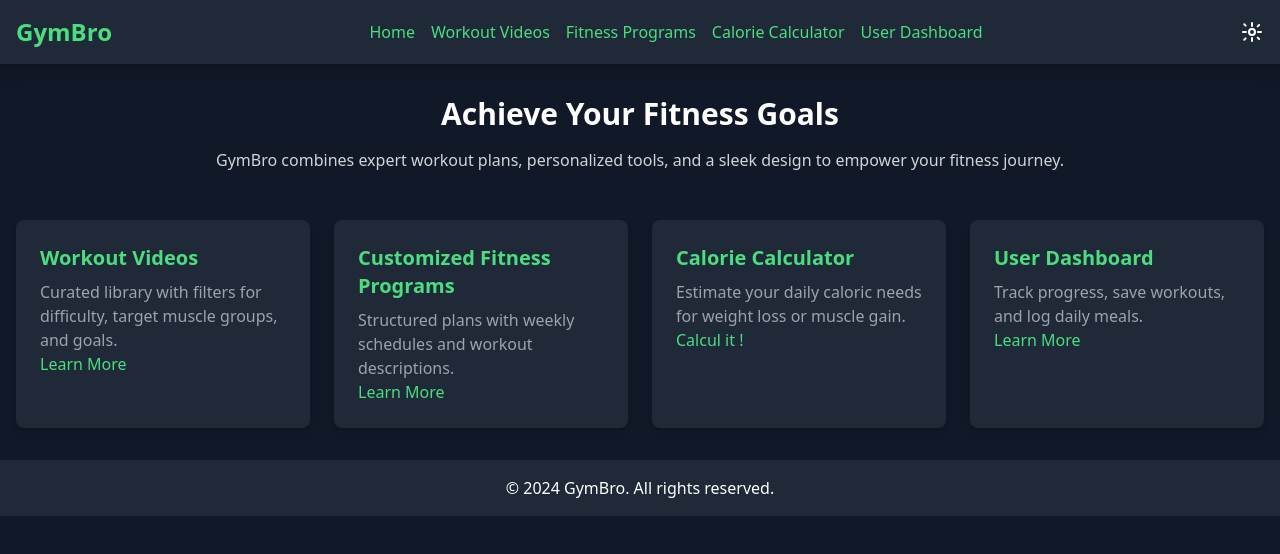
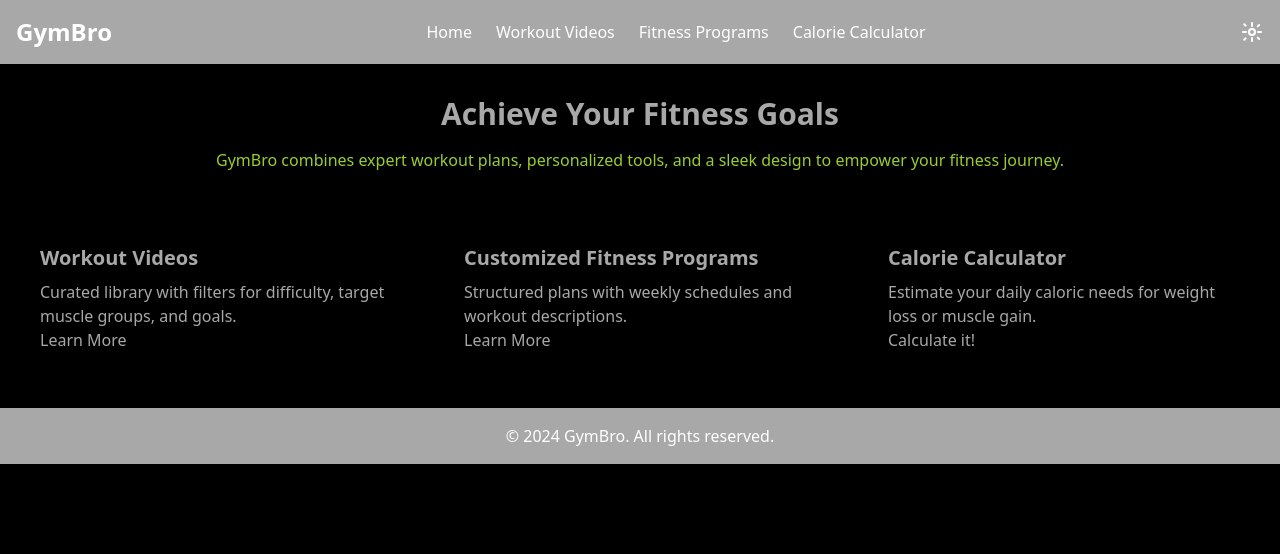
Before and after one commit to abdelkouddousalami/GYM-PLATFORM, a plain HTML site: page index.html in a window 1280 px wide. Both pictures are taken after a click on the button "Toggle dark mode". Drawn offline with nearby package versions, Linux system fonts and the light colour scheme.

Commit message:
start the work in the page side

```diff
--- a/index.html
+++ b/index.html
@@ -7,26 +7,126 @@
     <title>GymBro - Your Digital Gym Partner</title>
     <script src="https://cdn.tailwindcss.com"></script>
     <style>
+        /* Custom Theme Variables */
+        :root {
+            --text-light: #2b2b2b;
+            --background-light: #ffffff;
+            --primary-light: #575757;
+            --secondary-light: #99cd32;
+            --accent-light: #80ff00;
+
+            --text-dark: #d4d4d4;
+            --background-dark: #000000;
+            --primary-dark: #a8a8a8;
+            --secondary-dark: #99cd32;
+            --accent-dark: #80ff00;
+        }
+
+        /* Light Mode */
+        .light-mode {
+            --text-color: var(--text-light);
+            --background-color: var(--background-light);
+            --primary-color: var(--primary-light);
+            --secondary-color: var(--secondary-light);
+            --accent-color: var(--accent-light);
+        }
+
+        /* Dark Mode */
+        .dark-mode {
+            --text-color: var(--text-dark);
+            --background-color: var(--background-dark);
+            --primary-color: var(--primary-dark);
+            --secondary-color: var(--secondary-dark);
+            --accent-color: var(--accent-dark);
+        }
+
+        body {
+            color: var(--text-color);
+            background-color: var(--background-color);
+            font-family: sans-serif;
+            transition: color 0.3s, background-color 0.3s;
+        }
+
+        header,
+        footer {
+            background-color: var(--primary-color);
+        }
+
+        .text-primary {
+            color: var(--primary-color);
+        }
+
+        .text-secondary {
+            color: var(--secondary-color);
+        }
+
+        .bg-accent {
+            background-color: var(--accent-color);
+        }
+
+        .hover\:text-accent:hover {
+            color: var(--accent-color);
+        }
+
+        .bg-light {
+            background-color: var(--background-color);
+        }
+
+        .bg-dark {
+            background-color: var(--background-color);
+        }
+
+        /* Mobile Menu Improvements */
+        #mobile-menu {
+            display: none;
+        }
+
+        #mobile-menu.active {
+            display: block;
+        }
+
+        #close-menu {
+            font-size: 2rem;
+            cursor: pointer;
+        }
+
+        #menu-toggle {
+            font-size: 1.5rem;
+            cursor: pointer;
+        }
+
+        /* Improved Button Styles */
+        .button {
+            padding: 10px 20px;
+            background-color: var(--accent-color);
+            color: var(--background-color);
+            border-radius: 5px;
+            text-align: center;
+        }
+
+        .button:hover {
+            background-color: var(--primary-color);
+        }
+
     </style>
 </head>
 
-<body class="bg-gray-900 text-white font-sans transition-colors duration-300" id="body">
+<body class="bg-light text-primary font-sans transition-colors duration-300 light-mode" id="body">
     <!-- Header -->
-    <header class="bg-gray-800 text-white py-4 shadow-lg">
+    <header class="bg-primary text-white py-4 shadow-lg">
         <div class="container mx-auto flex justify-between items-center px-4">
-            <h1 class="text-2xl font-bold text-green-400">GymBro</h1>
+            <h1 class="text-2xl font-bold text-accent">GymBro</h1>
             <nav class="hidden md:flex">
-                <ul class="flex space-x-4">
-                    <li><a href="index.html" class="hover:underline text-green-400">Home</a></li>
-                    <li><a href="workout-videos.html" class="hover:underline text-green-400">Workout Videos</a></li>
-                    <li><a href="fitness-programs.html" class="hover:underline text-green-400">Fitness Programs</a></li>
-                    <li><a href="calories.html" class="hover:underline text-green-400">Calorie Calculator</a></li>
-                    <li><a href="user-dashboard.html" class="hover:underline text-green-400">User Dashboard</a></li>
+                <ul class="flex space-x-6">
+                    <li><a href="index.html" class="hover:underline text-accent">Home</a></li>
+                    <li><a href="workout-videos.html" class="hover:underline text-accent">Workout Videos</a></li>
+                    <li><a href="fitness-programs.html" class="hover:underline text-accent">Fitness Programs</a></li>
+                    <li><a href="calories.html" class="hover:underline text-accent">Calorie Calculator</a></li>
                 </ul>
             </nav>
             <!-- Mobile Hamburger Icon -->
             <div class="md:hidden">
-                <button id="menu-toggle" class="text-white focus:outline-none">
+                <button id="menu-toggle" aria-label="Toggle mobile menu" class="text-white focus:outline-none">
                     <svg xmlns="http://www.w3.org/2000/svg" fill="none" viewBox="0 0 24 24" stroke="currentColor"
                         class="w-6 h-6">
                         <path stroke-linecap="round" stroke-linejoin="round" stroke-width="2"
@@ -35,7 +135,7 @@
                 </button>
             </div>
             <!-- Dark Mode Toggle Button -->
-            <button id="dark-mode-toggle" class="text-white focus:outline-none">
+            <button id="dark-mode-toggle" aria-label="Toggle dark mode" class="text-white focus:outline-none">
                 <svg id="sun-icon" xmlns="http://www.w3.org/2000/svg" fill="none" viewBox="0 0 24 24"
                     stroke="currentColor" class="w-6 h-6">
                     <path stroke-linecap="round" stroke-linejoin="round" stroke-width="2"
@@ -56,61 +156,46 @@
     <main class="container mx-auto px-4 py-8">
         <!-- Introduction -->
         <section class="text-center mb-12">
-            <h2 class="text-3xl font-bold text-white">Achieve Your Fitness Goals</h2>
-            <p class="text-gray-300 mt-4">GymBro combines expert workout plans, personalized tools, and a sleek design
-                to empower your fitness journey.</p>
+            <h2 class="text-3xl font-bold text-primary">Achieve Your Fitness Goals</h2>
+            <p class="text-secondary mt-4">GymBro combines expert workout plans, personalized tools, and a sleek design to empower your fitness journey.</p>
         </section>
 
         <!-- Core Features -->
-        <section class="grid grid-cols-1 sm:grid-cols-2 lg:grid-cols-4 gap-6">
+        <section class="grid grid-cols-1 sm:grid-cols-2 lg:grid-cols-3 gap-6">
             <!-- Workout Videos -->
-
-                <div class="bg-gray-800 rounded-lg shadow-md p-6">
-                    <h3 class="text-xl font-bold text-green-400 mb-2">Workout Videos</h3>
-                    <p class="text-gray-400">Curated library with filters for difficulty, target muscle groups, and
-                        goals.</p>
-                    <a href="workout-videos.html" class="text-green-400 hover:underline">Learn More</a>
-                </div>
-
+            <div class="bg-light rounded-lg shadow-md p-6">
+                <h3 class="text-xl font-bold text-accent mb-2">Workout Videos</h3>
+                <p class="text-primary">Curated library with filters for difficulty, target muscle groups, and goals.</p>
+                <a href="workout-videos.html" class="text-accent hover:underline">Learn More</a>
+            </div>
 
             <!-- Customized Fitness Programs -->
-            <div class="bg-gray-800 rounded-lg shadow-md p-6">
-                <h3 class="text-xl font-bold text-green-400 mb-2">Customized Fitness Programs</h3>
-                <p class="text-gray-400">Structured plans with weekly schedules and workout descriptions.</p>
-                <a href="fitness-programs.html" class="text-green-400 hover:underline">Learn More</a>
+            <div class="bg-light rounded-lg shadow-md p-6">
+                <h3 class="text-xl font-bold text-accent mb-2">Customized Fitness Programs</h3>
+                <p class="text-primary">Structured plans with weekly schedules and workout descriptions.</p>
+                <a href="fitness-programs.html" class="text-accent hover:underline">Learn More</a>
             </div>
 
             <!-- Calorie Calculator -->
-
-                <div class="bg-gray-800 rounded-lg shadow-md p-6">
-                    <h3 class="text-xl font-bold text-green-400 mb-2">Calorie Calculator</h3>
-                    <p class="text-gray-400">Estimate your daily caloric needs for weight loss or muscle gain.</p>
-                    <a href="calories.html" class="text-green-400 hover:underline">Calcul it !</a>
-                </div>
-
-
-            <!-- User Dashboard -->
-            <div class="bg-gray-800 rounded-lg shadow-md p-6">
-                <h3 class="text-xl font-bold text-green-400 mb-2">User Dashboard</h3>
-                <p class="text-gray-400">Track progress, save workouts, and log daily meals.</p>
-                <a href="user-dashboard.html" class="text-green-400 hover:underline">Learn More</a>
+            <div class="bg-light rounded-lg shadow-md p-6">
+                <h3 class="text-xl font-bold text-accent mb-2">Calorie Calculator</h3>
+                <p class="text-primary">Estimate your daily caloric needs for weight loss or muscle gain.</p>
+                <a href="calories.html" class="text-accent hover:underline">Calculate it!</a>
             </div>
         </section>
-
-
     </main>
 
     <!-- Footer -->
-    <footer class="bg-gray-800 text-white py-4">
+    <footer class="bg-primary text-white py-4">
         <div class="container mx-auto text-center">
             <p>&copy; 2024 GymBro. All rights reserved.</p>
         </div>
     </footer>
 
     <!-- Mobile Menu -->
-    <div id="mobile-menu" class="fixed top-0 left-0 w-full h-full bg-gray-800 bg-opacity-75 z-50 hidden">
+    <div id="mobile-menu" class="fixed top-0 left-0 w-full h-full bg-primary bg-opacity-75 z-50 hidden">
         <div class="flex justify-end p-4">
-            <button id="close-menu" class="text-white text-3xl">&times;</button>
+            <button id="close-menu" class="text-white text-3xl" aria-label="Close mobile menu">&times;</button>
         </div>
         <div class="flex justify-center items-center h-full">
             <ul class="space-y-6 text-white text-xl">
@@ -126,12 +211,12 @@
     <script>
         // Toggle mobile menu visibility
         document.getElementById('menu-toggle').addEventListener('click', function () {
-            document.getElementById('mobile-menu').classList.remove('hidden');
+            document.getElementById('mobile-menu').classList.toggle('active');
         });
 
         // Close mobile menu
         document.getElementById('close-menu').addEventListener('click', function () {
-            document.getElementById('mobile-menu').classList.add('hidden');
+            document.getElementById('mobile-menu').classList.remove('active');
         });
 
         // Toggle Dark/Light Mode
@@ -142,25 +227,23 @@
 
         // Check localStorage for theme
         if (localStorage.getItem('theme') === 'dark') {
-            document.documentElement.classList.add('dark');
+            document.body.classList.add('dark-mode');
             sunIcon.classList.add('hidden');
             moonIcon.classList.remove('hidden');
         } else {
-            document.documentElement.classList.remove('dark');
+            document.body.classList.remove('dark-mode');
             sunIcon.classList.remove('hidden');
             moonIcon.classList.add('hidden');
         }
 
         darkModeToggle.addEventListener('click', function () {
             // Toggle dark mode
-            document.documentElement.classList.toggle('dark');
-
-            // Toggle icons
+            document.body.classList.toggle('dark-mode');
             sunIcon.classList.toggle('hidden');
             moonIcon.classList.toggle('hidden');
 
             // Save theme to localStorage
-            if (document.documentElement.classList.contains('dark')) {
+            if (document.body.classList.contains('dark-mode')) {
                 localStorage.setItem('theme', 'dark');
             } else {
                 localStorage.setItem('theme', 'light');
```
